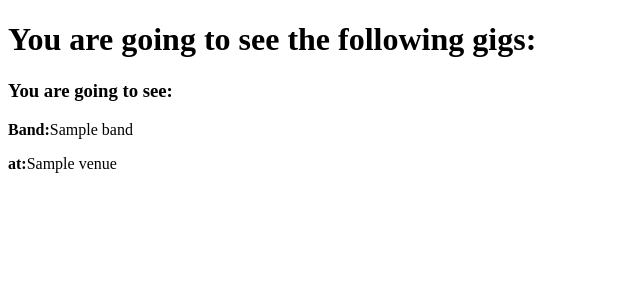
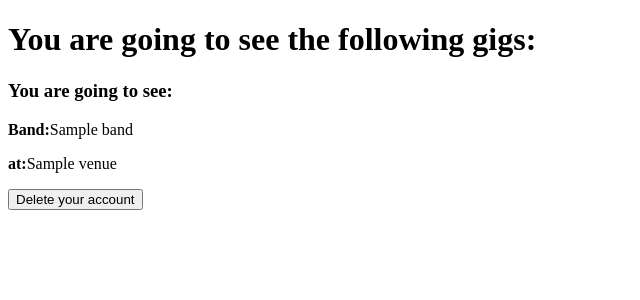
Before and after one commit to Marbul83/gig_planner, a Flask app: page /planner in a window 1280 px wide. Shown: the part 26-326 px from the top of the page, without its empty margins (0-640 px from the left). Run offline with Flask 2, Linux system fonts and the light colour scheme; tables that the repository leaves empty hold one stand-in row (values such as "Sample post").

Commit message:
adding delete

```diff
--- a/application/routes.py
+++ b/application/routes.py
@@ -56,11 +56,11 @@ def planner():
 	return render_template('planner.html', title='Gig Planner', bands=bandData)
 
 @app.route("/planner/delete", methods=["GET", "POST"])
-def plan_delete():
-        posts = Posts.query.filter_by(user_id=user)
-        for post in posts:
-                db.session.delete(post)
-        account = Users.query.filter_by(id=user).first()
-        db.session.delete(account)
+def planner_delete():
+        venue = Venues.query.filter_by(id=venue_id).first()
+        db.session.delete(venue)
+        #account = Users.query.filter_by(id=user).first()
+        #db.session.delete(account)
         db.session.commit()
-        return redirect(url_for('register'))
+        return redirect(url_for('planner'))
+	#return render_template('add_band.html', title='Add Band', form=form)
--- a/application/templates/planner.html
+++ b/application/templates/planner.html
@@ -10,7 +10,12 @@
 		<p><b> Band:</b>{{ band.band_name }}</p>
 		<p><b> at:</b>{{ band.plan.venue_name }}</p>
 
+
 	{% endfor %}
+
+<form action="{{ url_for('planner_delete') }}">
+	<button type="submit">Delete your account</button>
+</form>
 
 </div>
 {% endblock body_content %}
```
